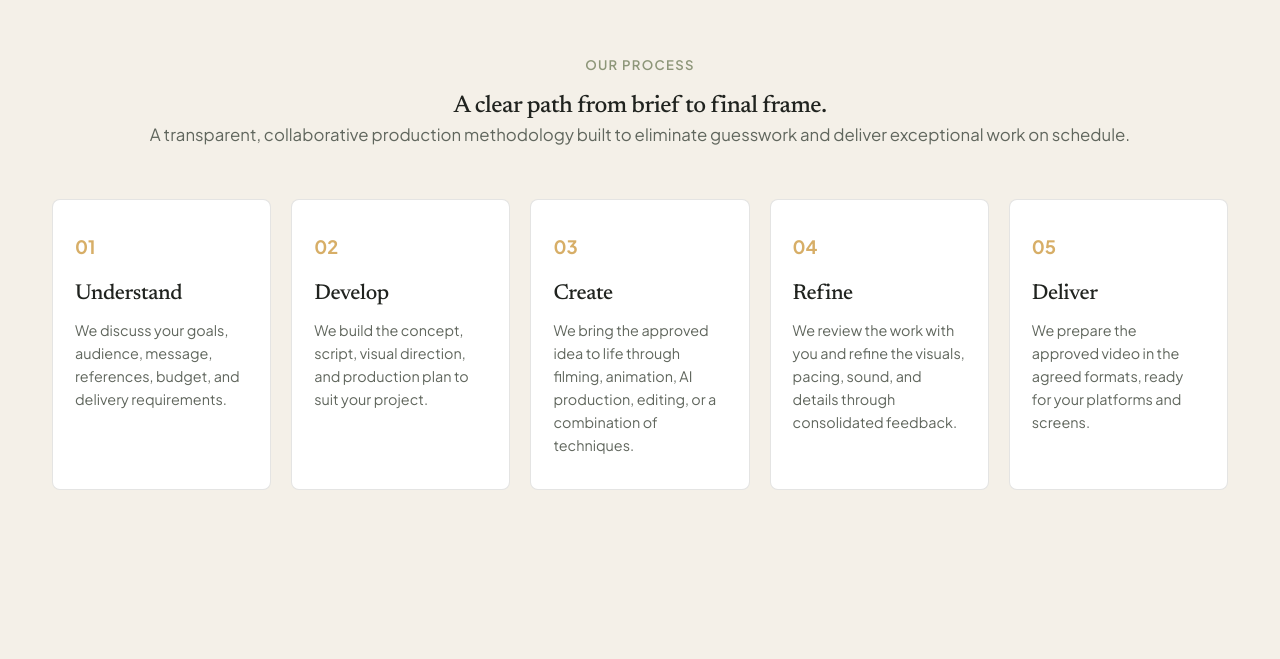
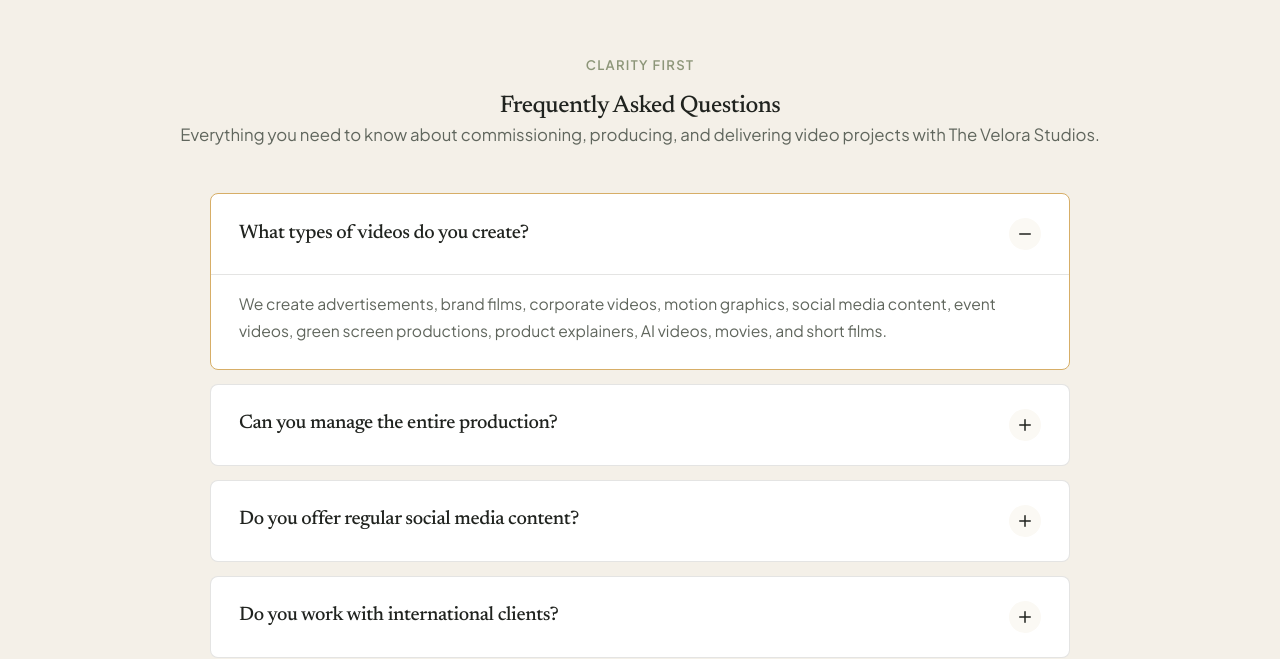
Before and after one commit to ckarthik96-png/thevelorastudios, a React (Vite) app: page / in a window 1280 px wide. Shown: the part 8240-8899 px from the top of the page. Built offline with nearby package versions, Linux system fonts and the light colour scheme.

Commit message:
feat(content): remove process section from homepage and services page

```diff
--- a/src/pages/HomePage.jsx
+++ b/src/pages/HomePage.jsx
@@ -8,7 +8,6 @@ import HighlightStrip from '../components/HighlightStrip';
 import ServicesSection from '../components/ServicesSection';
 import WorkSection from '../components/WorkSection';
 import WhyVelora from '../components/WhyVelora';
-import ProcessSection from '../components/ProcessSection';
 import FAQSection from '../components/FAQSection';
 import ContactForm from '../components/ContactForm';
 
@@ -206,11 +205,6 @@ export default function HomePage() {
       <WhyVelora />
 
       {/* =========================================================================
-          7. OUR PROCESS (5 Steps)
-          ========================================================================= */}
-      <ProcessSection />
-
-      {/* =========================================================================
           9. FREQUENTLY ASKED QUESTIONS (8 FAQs)
           ========================================================================= */}
       <FAQSection />
--- a/src/pages/ServicesPage.jsx
+++ b/src/pages/ServicesPage.jsx
@@ -1,7 +1,6 @@
 import React from 'react';
 import ServicesSection from '../components/ServicesSection';
 import WhyVelora from '../components/WhyVelora';
-import ProcessSection from '../components/ProcessSection';
 import SEO from '../components/SEO';
 
 export default function ServicesPage() {
@@ -30,9 +29,6 @@ export default function ServicesPage() {
 
       {/* Why Velora (4 Pillars) */}
       <WhyVelora />
-
-      {/* Our Process (5 Steps) */}
-      <ProcessSection />
     </div>
   );
 }
```
Also changed, not shown: 2 other files (tests, documents, lock files or other folders).
